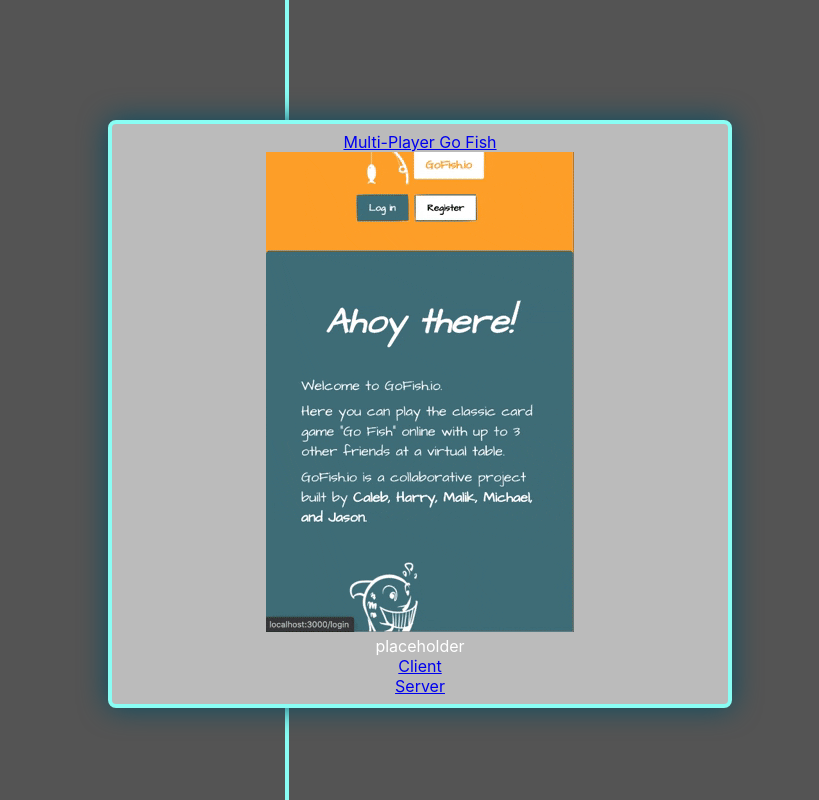
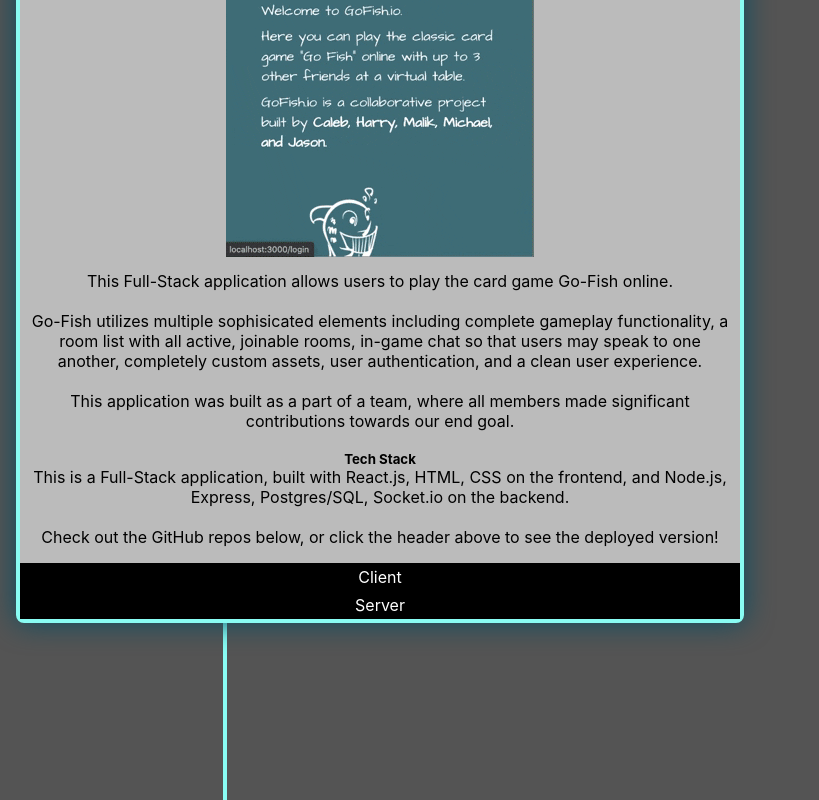
Before and after one commit to michaeljsliger/dec-portfolio, a React (Create React App) app: page / in a window 1280 px wide. Shown: the part 1520-2320 px from the top of the page, without its empty margins (0-819 px from the left). Built offline with nearby package versions, Linux system fonts and the light colour scheme.

Commit message:
finishing content and styling

```diff
--- a/src/Content/Content.css
+++ b/src/Content/Content.css
@@ -56,6 +56,7 @@
     justify-content: center;
     padding: 16px;
     padding-top: 0;
+    padding-bottom: 0;
 }
 
 .project-box {
@@ -74,7 +75,6 @@
     flex: 3;
     border: 4px solid #89fdf4;
     border-radius: 8px;
-    padding: 8px;
     background-color: rgb(187, 187, 187);
     box-shadow: 0 0 28px rgb(8, 78, 99);
     z-index: 7;
@@ -241,6 +241,41 @@ img {
     max-height: 100%;
 }
 
+.content-header-link {
+    padding: 8px;
+    background-color: black;
+    margin-bottom: 8px;
+}
+.content-header-link a {
+    font-size: 24px;
+    color: white;
+    text-decoration: none;
+}
+.content-header-link a:hover {
+    color: #89fdf4;
+}
+
+.content-description {
+    padding: 8px;
+    color: black;
+    margin-top: 2px;
+    margin-bottom: 8px;
+}
+
+.content-link {
+    color: white;
+    background-color: black;
+    padding: 4px;
+}
+
+.content-link a {
+    text-decoration: none;
+    color: white;
+}
+.content-link a:hover {
+    color: #89fdf4;
+}
+
 /*
     background-color: rgb(187, 187, 187);
     background-color: #545454;
--- a/src/Content/Content.js
+++ b/src/Content/Content.js
@@ -20,19 +20,19 @@ class Projects extends React.Component {
                     </div>
                     <div className="content-box">
                         <div className="content-left">
-                            <div>
-                                <a href={el.deploy_link}>{el.project_name}</a>
+                            <div className="content-header-link">
+                                <a target="_blank" href={el.deploy_link}>{el.project_name}</a>
                             </div>
                             <ImageSlideshow name={el.project_name} />
                             <div>
-                                <div>
+                                <div className="content-description">
                                     {el.description}
                                 </div>
-                                <div>
-                                    <a href={el.client_repo}>Client</a>
+                                <div className="content-link">
+                                    <a target="_blank" href={el.client_repo}>Client</a>
                                 </div>
-                                <div>
-                                    {el.server_repo === '' ? '' : <a href={el.server_repo}>Server</a>}
+                                <div className="content-link">
+                                    {el.server_repo === '' ? '' : <a target="_blank" href={el.server_repo}>Server</a>}
                                 </div>
                             </div>
                         </div>
@@ -57,19 +57,19 @@ class Projects extends React.Component {
                     <div className="content-box">
                         <div className="anti-flex"></div>
                         <div className="content-center">
-                            <div>
-                                <a href={el.deploy_link}>{el.project_name}</a>
+                            <div className="content-header-link">
+                                <a target="_blank" href={el.deploy_link}>{el.project_name}</a>
                             </div>
                             <ImageSlideshow name={el.project_name} />
                             <div>
-                                <div>
+                                <div className="content-description">
                                     {el.description}
                                 </div>
-                                <div>
-                                    <a href={el.client_repo}>Client</a>
+                                <div className="content-link">
+                                    <a target="_blank" href={el.client_repo}>Client</a>
                                 </div>
-                                <div>
-                                    {el.server_repo === '' ? '' : <a href={el.server_repo}>Server</a>}
+                                <div className="content-link">
+                                    {el.server_repo === '' ? '' : <a target="_blank" href={el.server_repo}>Server</a>}
                                 </div>
                             </div>
                         </div>
@@ -94,19 +94,19 @@ class Projects extends React.Component {
                         <div className="anti-flex"></div>
                         <div className="anti-flex"></div>
                         <div className="content-right">
-                            <div>
-                                <a href={el.deploy_link}>{el.project_name}</a>
+                            <div className="content-header-link">
+                                <a target="_blank" href={el.deploy_link}>{el.project_name}</a>
                             </div>
                             <ImageSlideshow name={el.project_name} />
                             <div>
-                                <div>
+                                <div className="content-description">
                                     {el.description}
                                 </div>
-                                <div>
-                                    <a href={el.client_repo}>Client</a>
+                                <div className="content-link">
+                                    <a target="_blank" href={el.client_repo}>Client</a>
                                 </div>
-                                <div>
-                                    {el.server_repo === '' ? '' : <a href={el.server_repo}>Server</a>}
+                                <div className="content-link">
+                                    {el.server_repo === '' ? '' : <a target="_blank" href={el.server_repo}>Server</a>}
                                 </div>
                             </div>
                         </div>
--- a/src/DataStore/DataStore.js
+++ b/src/DataStore/DataStore.js
@@ -5,7 +5,25 @@ const DATASTORE = [
         deploy_link: 'https://gofish-team2.vercel.app',
         client_repo: 'https://github.com/michaeljsliger/capstone_3_client_deploy',
         server_repo: 'https://github.com/thinkful-ei-rabbit/capstone-three-server-team-b',
-        description: 'placeholder',
+        description: [
+            <p>This Full-Stack application allows users to play the card game Go-Fish online.</p>,
+            <br />,
+            <p>Go-Fish utilizes multiple sophisicated elements including
+                complete gameplay functionality, a room list with all active, joinable rooms,
+                in-game chat so that users may speak to one another, completely custom assets,
+                user authentication, and a clean user experience.
+            </p>,
+            <br />,
+            <p>
+                This application was built as a part of a team, where all members made significant contributions
+                towards our end goal.
+            </p>,
+            <br />,
+            <h5>Tech Stack</h5>,
+            <p>This is a Full-Stack application, built with React.js, HTML, CSS on the frontend, and Node.js, Express, Postgres/SQL, Socket.io on the backend.</p>,
+            <br />,
+            <p>Check out the GitHub repos below, or click the header above to see the deployed version!</p>
+        ],
         images: [
             '../../assets/gofish/gofish-demo.gif',
         ],
@@ -15,7 +33,20 @@ const DATASTORE = [
         deploy_link: 'https://spaced-rep-frontend.vercel.app',
         client_repo: 'https://github.com/michaeljsliger/spaced-rep-frontend',
         server_repo: 'https://github.com/michaeljsliger/spaced-rep-backend',
-        description: 'placeholder',
+        description: [
+            <p>This Full-Stack application is the platform where one may practice some French words.</p>,
+            <br />,
+            <p>The server and database keep track of how many times you have answered each word in/correctly, and the total correct guesses.</p>,
+            <p>There is also a login and registration system.</p>,
+            <br />,
+            <h5>Tech Stack</h5>,
+            <p>
+                The Spaced Rep app is built with React.js, HTML, CSS, Node.js, Express, and Postgres.
+            </p>,
+            <br />,
+            <p>Check out the GitHub repositories below, or click the link at the top to see the deployed version!</p>
+
+        ],
         images: [
             '../assets/spaced_rep/spaced-rep-card.png',
             '../assets/spaced_rep/spaced-rep-dashboard.png',
@@ -27,7 +58,17 @@ const DATASTORE = [
         deploy_link: 'https://spaced-rep-frontend.vercel.app',
         client_repo: 'https://github.com/michaeljsliger/CAPSTONE-frontend',
         server_repo: 'https://github.com/michaeljsliger/CAPSTONE-backend',
-        description: 'placeholder',
+        description: [
+            <p>The Satire Store is a Full-Stack application, where the frontend is focused on rendering information retrieved
+                from the custom-built server and database.
+            </p>,
+            <br />,
+            <h5>Tech Stack</h5>,
+            <p>The stack is React.js, HTML, CSS, and Node.js, Express, and Postgres.</p>,
+            <p>The API behind this app has REST/CRUD functionality, and user authentication.</p>,
+            <br />,
+            <p>Check out the GitHub repositories below, or click the link at the top to see the deployed version!</p>
+        ],
         images: [
             '../assets/satire_store/satire_store_home.jpg',
             '../assets/satire_store/satire_store_item.jpg',
@@ -39,7 +80,14 @@ const DATASTORE = [
         deploy_link: 'https://michaeljsliger.github.io/quizApp/',
         client_repo: 'https://github.com/michaeljsliger/quizApp',
         server_repo: '',
-        description: 'placeholder',
+        description: [
+            <p>A simple Front-End quiz application about the game Halo, made early in the year.</p>,
+            <br />,
+            <p>The tech stack for this app is simply HTML, CSS, and jQuery/JavaScript.</p>,
+            <br />,
+            <p>Check out the GitHub repository below, or click the link at the top to view the deployed version!</p>
+
+        ],
         images: [
             '../assets/quiz_app/quiz-app-start.png',
             '../assets/quiz_app/quiz-app-q2.png',
--- a/src/Dropdown/Dropdown.css
+++ b/src/Dropdown/Dropdown.css
@@ -10,6 +10,7 @@
     justify-content: center;
     align-items: center;
     padding: 8px;
+    margin-top: 8px;
     width: 100%;
 }
 
--- a/src/Dropdown/Dropdown.js
+++ b/src/Dropdown/Dropdown.js
@@ -60,9 +60,6 @@ class Dropdown extends React.Component {
                             <p>
                                 I believe that coding is the truest expression of the rational part of our being, yet there is an art to writing good code.
                             </p>
-                            <p>
-                                In this way, I strive to be an artist.
-                            </p>
                         </div>
                     ) : ''}
                 </div>
--- a/src/Profile/Profile.css
+++ b/src/Profile/Profile.css
@@ -1,11 +1,9 @@
 .profile-gradient {
     background: rgb(84,84,84);
     background: linear-gradient(rgba(84,84,84,1) 10%, rgba(219,219,219,1) 33%, rgba(219,219,219,1) 66%, rgba(84,84,84,1) 93%);
-    height: 1200px;
+    height: 800px;
     width: 100%;
     display: flex;
-    justify-content: center;
-    align-items: center;
 }
 
 .profile-content {
@@ -34,10 +32,14 @@
     height: 100%;
     display: flex;
     flex-direction: column;
+    justify-content: center;
     align-items: center;
 }
 
 @media all and (max-width: 600px) {
+    .profile-gradient {
+        height: 1200px;
+    }
     .profile-content {
         flex-direction: column;
         justify-content: center;
@@ -50,6 +52,19 @@
         align-items: center;
         text-align: center;
     }
+    .modal-container {
+        justify-content: flex-start;
+    }
+
+}
+
+@media all and (min-width: 1300px) {
     .profile-picture img {
+        width: 90%;
     }
 }
+@media all and (min-width: 1500px) {
+    .profile-picture img {
+        width: 75%;
+    }
+}
```
Also changed, not shown: src/Footer/Footer.css (+46 -0 lines), src/Footer/Footer.js (+11 -7 lines), 1 other file (tests, documents, lock files or other folders).
